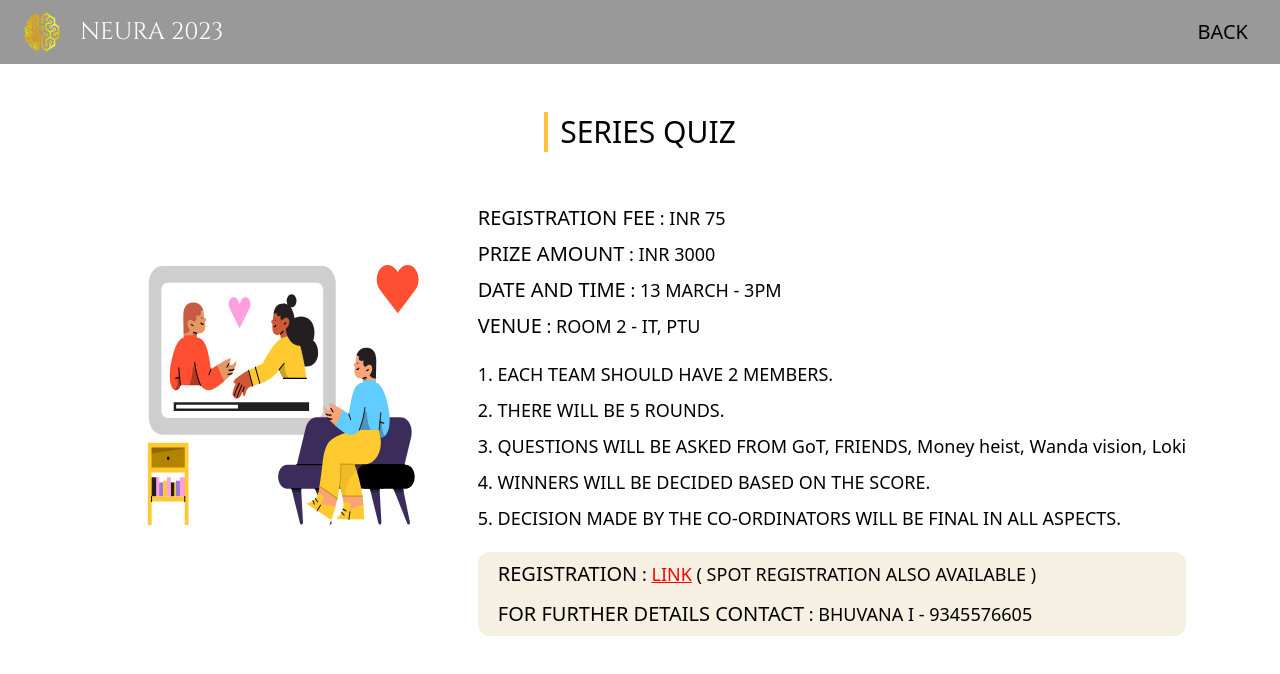
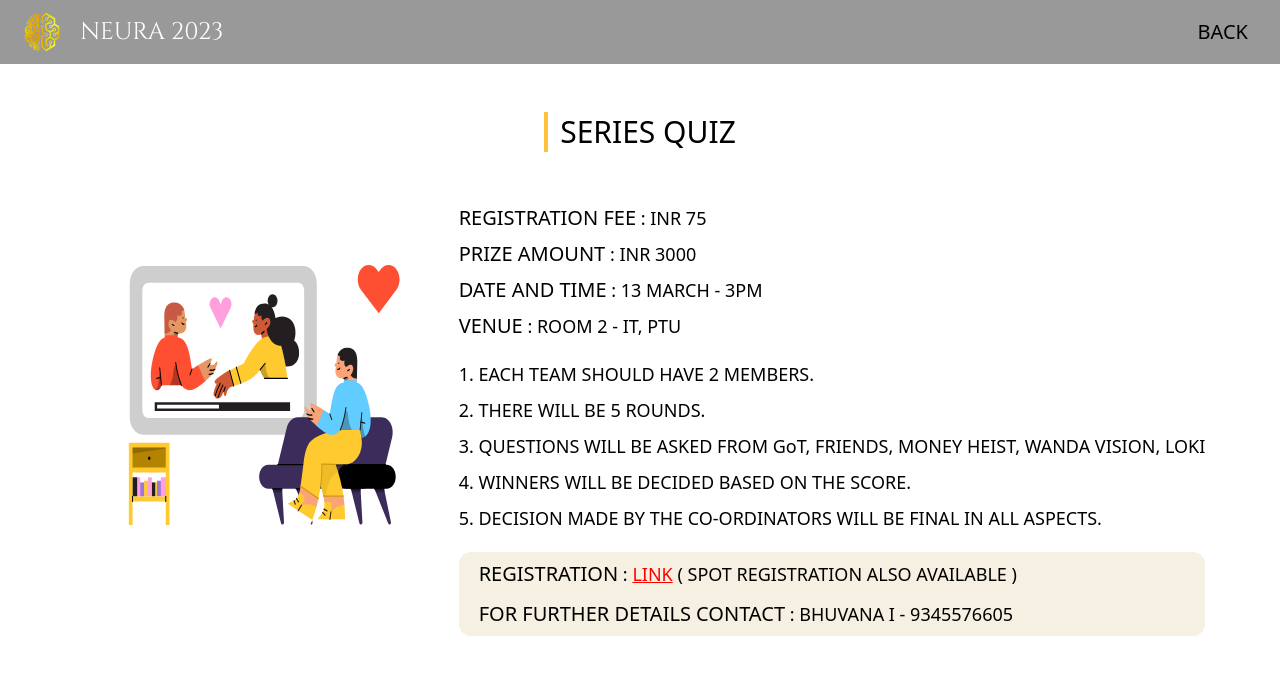
Before and after one commit to Vikram0118/Neura, a React (Vite) app: page /NonTechnical/SeriesQuiz in a window 1280 px wide. Shown: the top 674 px of the page. Built offline with nearby package versions, Linux system fonts and the light colour scheme.

Commit message:
series quiz update

```diff
--- a/src/Events/NonTechnical/SeriesQuiz.jsx
+++ b/src/Events/NonTechnical/SeriesQuiz.jsx
@@ -31,7 +31,7 @@
                 <ul className='flex flex-col gap-2 text-b ase sm:text-lg my-3'>
                   <li>1. EACH TEAM SHOULD HAVE 2 MEMBERS. </li>
                   <li>2. THERE WILL BE 5 ROUNDS. </li>
-                  <li>3. QUESTIONS WILL BE ASKED FROM GoT, FRIENDS, Money heist, Wanda vision, Loki </li>
+                  <li>3. QUESTIONS WILL BE ASKED FROM GoT, FRIENDS, MONEY HEIST, WANDA VISION, LOKI </li>
                   <li>4. WINNERS WILL BE DECIDED BASED ON THE SCORE.</li>
                   <li>5. DECISION MADE BY THE CO-ORDINATORS WILL BE FINAL IN ALL ASPECTS. </li>
                 </ul>
```
